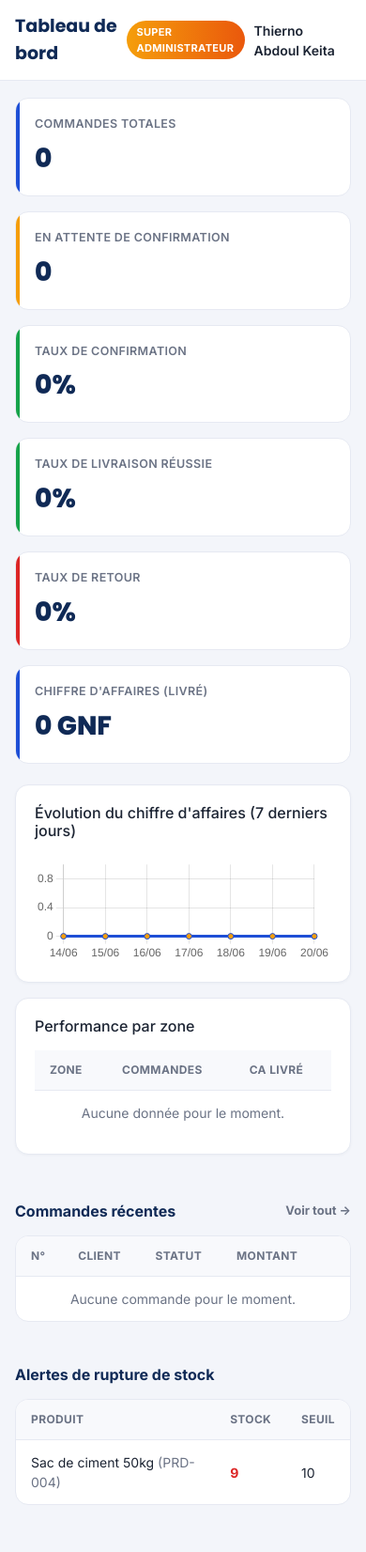
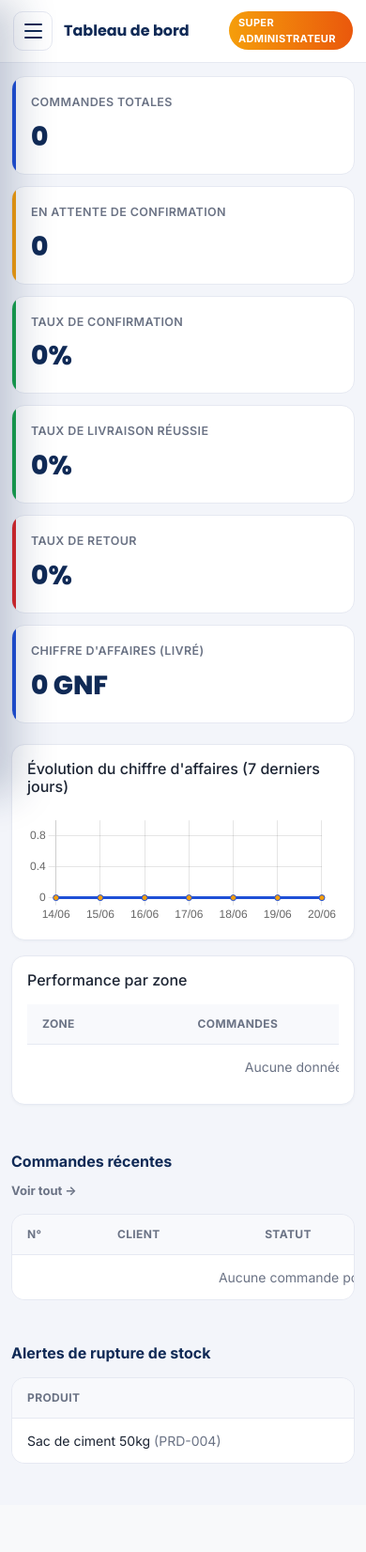
Before and after one commit to Abdoulvpn/ENTREPRISE-DE-LIVRAISON-TRUST, a Flask app: page / in a window 390 px wide. Shown: the whole page at 94% size. After the commit the page ends 1558 px from the top, so only its background shows below. Run offline with Flask 3, Linux system fonts and the light colour scheme; the visitor is signed in with stand-in values (Sample User, id 1); data comes from the database, SQL or seed files in the repository; data that the repository does not hold is empty.

Commit message:
Make layout mobile responsive

```diff
--- a/static/css/style.css
+++ b/static/css/style.css
@@ -46,6 +46,10 @@ a { text-decoration: none; color: var(--td-blue); }
   position: sticky;
   top: 0;
   height: 100vh;
+}
+
+.td-sidebar-overlay {
+  display: none;
 }
 
 .td-brand {
@@ -117,14 +121,44 @@ a { text-decoration: none; color: var(--td-blue); }
   top: 0;
   z-index: 10;
 }
+.td-topbar-left {
+  display: flex;
+  align-items: center;
+  min-width: 0;
+  gap: 12px;
+}
 .td-topbar-title {
   font-family: 'Poppins', sans-serif;
   font-weight: 700;
   font-size: 19px;
   color: var(--td-blue-dark);
+  min-width: 0;
+  overflow-wrap: anywhere;
 }
 .td-topbar-user { display: flex; align-items: center; gap: 10px; }
 .td-user-name { font-weight: 600; font-size: 14px; }
+
+.td-menu-toggle {
+  display: none;
+  width: 42px;
+  height: 42px;
+  flex: 0 0 42px;
+  border: 1px solid var(--td-border);
+  border-radius: 10px;
+  background: #fff;
+  align-items: center;
+  justify-content: center;
+  flex-direction: column;
+  gap: 5px;
+  padding: 0;
+}
+.td-menu-toggle span {
+  display: block;
+  width: 19px;
+  height: 2px;
+  border-radius: 999px;
+  background: var(--td-blue-dark);
+}
 
 .td-role-badge {
   font-size: 11px;
@@ -323,8 +357,123 @@ table.td-table tr:hover td { background: #fafbff; }
 }
 
 @media (max-width: 880px) {
-  .td-sidebar { position: fixed; left: -260px; transition: left 0.2s ease; z-index: 50; }
+  body.td-menu-open {
+    overflow: hidden;
+  }
+
+  .td-shell {
+    display: block;
+    min-height: 100vh;
+  }
+
+  .td-sidebar {
+    position: fixed;
+    left: -280px;
+    transition: left 0.2s ease;
+    z-index: 60;
+    width: min(280px, 86vw);
+    box-shadow: 18px 0 40px rgba(16, 42, 86, 0.22);
+  }
   .td-sidebar.open { left: 0; }
+
+  .td-sidebar-overlay {
+    display: block;
+    position: fixed;
+    inset: 0;
+    z-index: 55;
+    background: rgba(16, 42, 86, 0.38);
+    opacity: 0;
+    pointer-events: none;
+    transition: opacity 0.2s ease;
+  }
+  .td-sidebar-overlay.open {
+    opacity: 1;
+    pointer-events: auto;
+  }
+
+  .td-menu-toggle {
+    display: inline-flex;
+  }
+
   .td-content { padding: 18px 16px 50px; }
-  .td-topbar { padding: 14px 16px; }
+
+  .td-topbar {
+    padding: 12px 14px;
+    gap: 12px;
+  }
+
+  .td-topbar-title {
+    font-size: 16px;
+    line-height: 1.25;
+  }
+
+  .td-topbar-user {
+    justify-content: flex-end;
+    gap: 6px;
+  }
+
+  .td-user-name {
+    display: none;
+  }
+
+  .td-table-wrap {
+    overflow-x: auto;
+    -webkit-overflow-scrolling: touch;
+  }
+
+  table.td-table {
+    min-width: 680px;
+  }
+
+  .td-card {
+    padding: 16px;
+  }
+
+  .td-section-title {
+    align-items: flex-start;
+    flex-direction: column;
+    gap: 10px;
+  }
+
+  .td-product-row-grid {
+    grid-template-columns: 1fr;
+  }
 }
+
+@media (max-width: 520px) {
+  body {
+    font-size: 14px;
+  }
+
+  .td-content {
+    padding: 14px 12px 44px;
+  }
+
+  .td-topbar {
+    align-items: flex-start;
+  }
+
+  .td-role-badge {
+    max-width: 132px;
+    overflow: hidden;
+    text-overflow: ellipsis;
+  }
+
+  .td-kpi-grid {
+    grid-template-columns: 1fr;
+    gap: 12px;
+  }
+
+  .td-login-page {
+    padding: 16px;
+  }
+
+  .td-login-card {
+    border-radius: 14px;
+    padding: 28px 20px;
+  }
+
+  .td-login-logo {
+    max-width: 190px;
+  }
+}
--- a/templates/base.html
+++ b/templates/base.html
@@ -13,7 +13,8 @@
 
 {% if current_user %}
 <div class="td-shell">
-  <aside class="td-sidebar">
+  <div class="td-sidebar-overlay" data-sidebar-close></div>
+  <aside class="td-sidebar" id="tdSidebar">
     <div class="td-brand">
       <img src="{{ url_for('static', filename='img/logo.jpeg') }}" alt="TrustDelivery">
     </div>
@@ -73,7 +74,14 @@
 
   <div class="td-main">
     <header class="td-topbar">
-      <div class="td-topbar-title">{% block page_title %}{% endblock %}</div>
+      <div class="td-topbar-left">
+        <button class="td-menu-toggle" type="button" aria-label="Ouvrir le menu" aria-controls="tdSidebar" aria-expanded="false">
+          <span></span>
+          <span></span>
+          <span></span>
+        </button>
+        <div class="td-topbar-title">{% block page_title %}{% endblock %}</div>
+      </div>
       <div class="td-topbar-user">
         <span class="td-role-badge td-role-{{ current_user.role }}">{{ role_label(current_user.role) }}</span>
         <span class="td-user-name">{{ current_user.full_name }}</span>
@@ -90,6 +98,31 @@
 {% endif %}
 
 <script src="https://cdn.jsdelivr.net/npm/bootstrap@5.3.3/dist/js/bootstrap.bundle.min.js"></script>
+{% if current_user %}
+<script>
+  (() => {
+    const sidebar = document.getElementById("tdSidebar");
+    const toggle = document.querySelector(".td-menu-toggle");
+    const overlay = document.querySelector(".td-sidebar-overlay");
+    const closeTargets = document.querySelectorAll("[data-sidebar-close], .td-nav a, .td-sidebar-footer a");
+
+    if (!sidebar || !toggle || !overlay) return;
+
+    const setMenuOpen = (isOpen) => {
+      document.body.classList.toggle("td-menu-open", isOpen);
+      sidebar.classList.toggle("open", isOpen);
+      overlay.classList.toggle("open", isOpen);
+      toggle.setAttribute("aria-expanded", String(isOpen));
+    };
+
+    toggle.addEventListener("click", () => setMenuOpen(!sidebar.classList.contains("open")));
+    closeTargets.forEach((target) => target.addEventListener("click", () => setMenuOpen(false)));
+    document.addEventListener("keydown", (event) => {
+      if (event.key === "Escape") setMenuOpen(false);
+    });
+  })();
+</script>
+{% endif %}
 {% block scripts %}{% endblock %}
 </body>
 </html>
```
